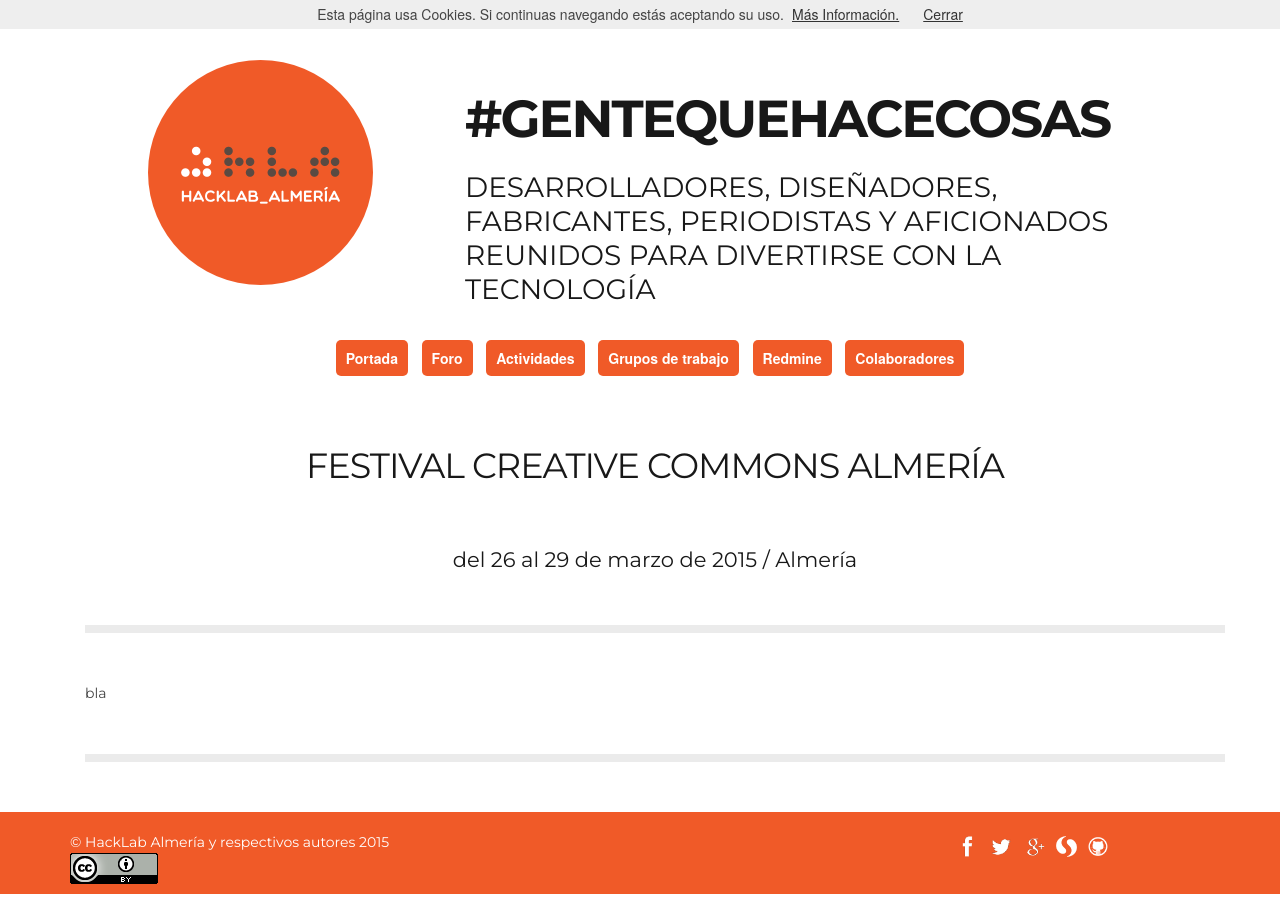
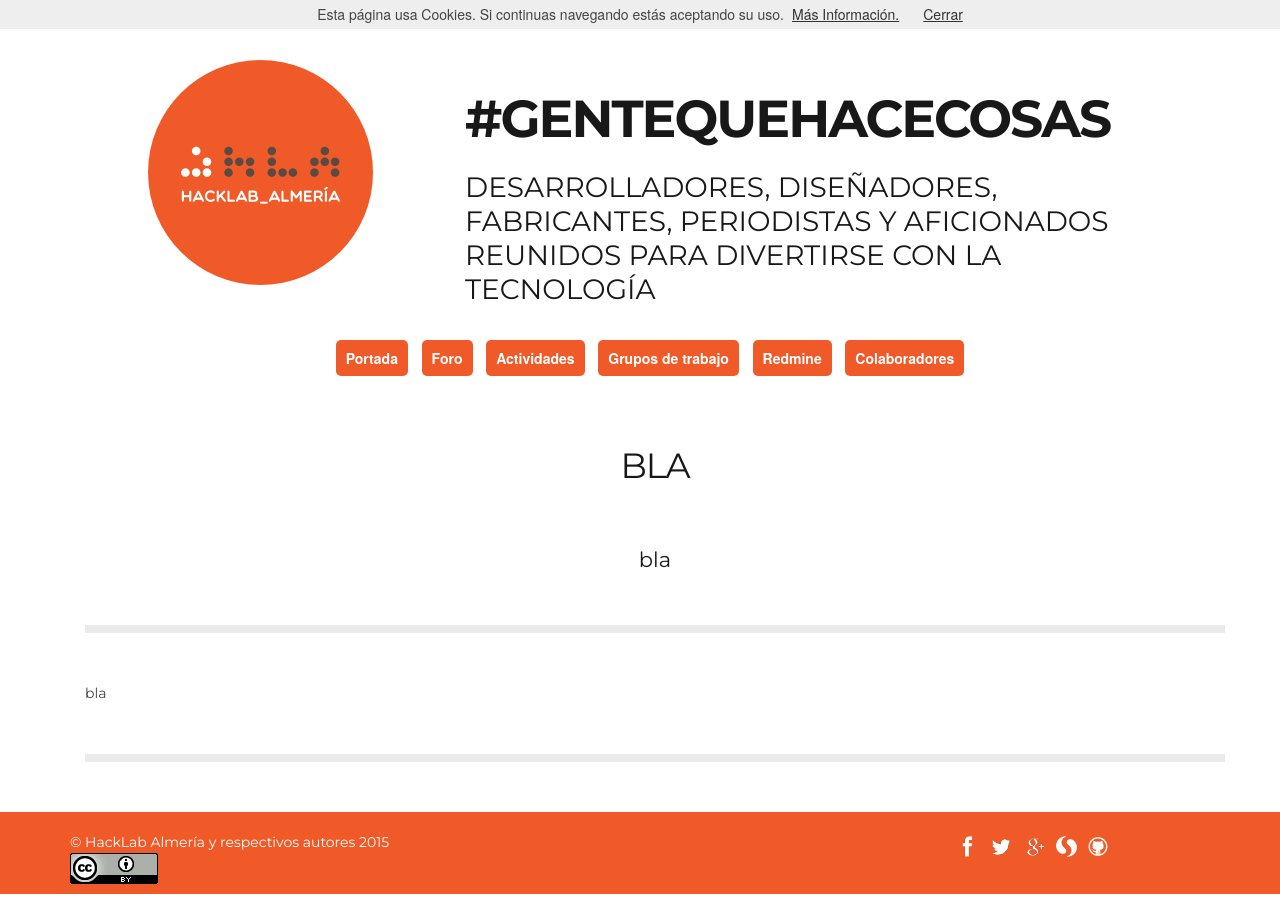
Before and after one commit to HackLab-Almeria/hacklab-almeria.github.io, a Jekyll site: the page built from _posts/2015-03-26-CCAlm.md, in a window 1280 px wide. Built offline with Jekyll 4.4.1, drawn with Linux system fonts in a browser that asks for light colours; a script that is not in the unit is left out; comment, search, counter and statistics services are not loaded.

Commit message:
Se cambia el texto del post

```diff
--- a/_posts/2015-03-26-CCAlm.md
+++ b/_posts/2015-03-26-CCAlm.md
@@ -1,7 +1,7 @@
 ---
 layout: post
-title: Festival Creative Commons Almería
-subtitle: del 26 al 29 de marzo de 2015 / Almería
+title: bla
+subtitle: bla
 category: actividades
 ---
 bla
```
